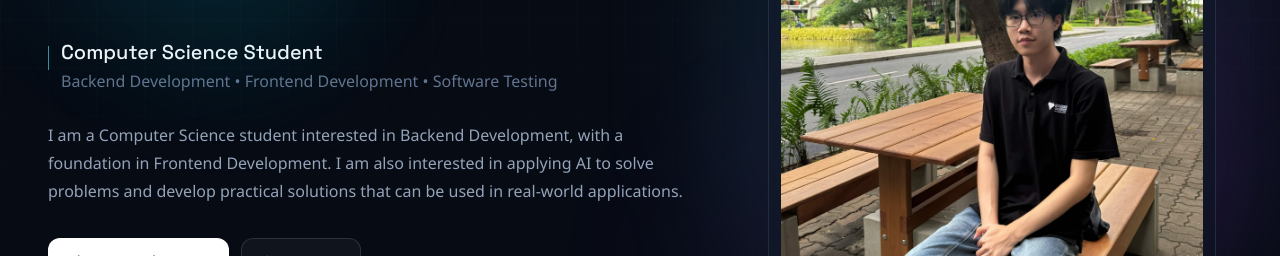
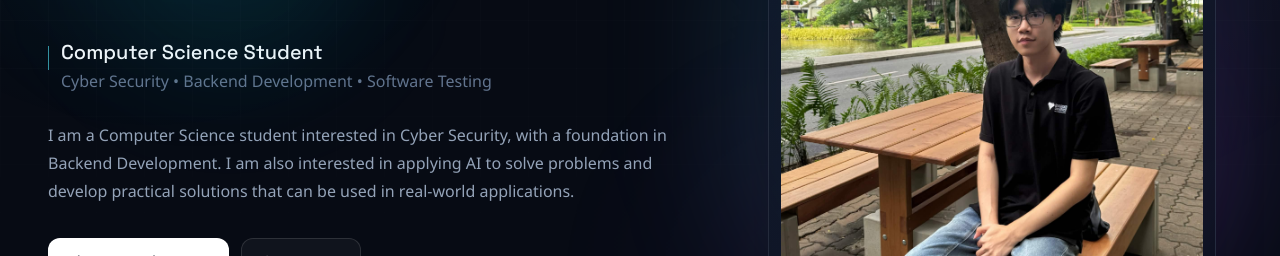
Before and after one commit to Purin-Work/Portfolio, a Next.js app: page / in a window 1280 px wide. Shown: the part 364-620 px from the top of the page. Built offline with nearby package versions, Linux system fonts and the light colour scheme; no server answers.

Commit message:
Update portfolio focus to cybersecurity

```diff
--- a/data/portfolio.ts
+++ b/data/portfolio.ts
@@ -16,12 +16,12 @@ export const portfolio: PortfolioData = {
     },
     greeting: { th: "สวัสดีครับ ผมชื่อ", en: "Hello, I’m" },
     roles: {
-      th: ["นักศึกษาวิทยาการคอมพิวเตอร์", "Backend Development", "Frontend Development", "Software Testing"],
-      en: ["Computer Science Student", "Backend Development", "Frontend Development", "Software Testing"],
+      th: ["นักศึกษาวิทยาการคอมพิวเตอร์", "Cyber Security", "Backend Development", "Software Testing"],
+      en: ["Computer Science Student", "Cyber Security", "Backend Development", "Software Testing"],
     },
     introduction: {
-      th: "ผมเป็นนักศึกษาวิทยาการคอมพิวเตอร์ที่สนใจด้าน Backend Development และมีพื้นฐานด้าน Frontend Development รวมถึงสนใจการประยุกต์ใช้ AI เพื่อช่วยแก้ไขปัญหาและพัฒนาโซลูชันที่สามารถนำไปใช้งานได้จริง",
-      en: "I am a Computer Science student interested in Backend Development, with a foundation in Frontend Development. I am also interested in applying AI to solve problems and develop practical solutions that can be used in real-world applications.",
+      th: "ผมเป็นนักศึกษาวิทยาการคอมพิวเตอร์ที่สนใจด้าน Cyber Security และมีพื้นฐานด้าน Backend Development รวมถึงสนใจการประยุกต์ใช้ AI เพื่อช่วยแก้ไขปัญหาและพัฒนาโซลูชันที่สามารถนำไปใช้งานได้จริง",
+      en: "I am a Computer Science student interested in Cyber Security, with a foundation in Backend Development. I am also interested in applying AI to solve problems and develop practical solutions that can be used in real-world applications.",
     },
     profileImage: "/images/profile.jpg?v=202607231219",
     education: { th: "ปริญญาตรี สาขาวิทยาการคอมพิวเตอร์", en: "Bachelor’s Degree in Computer Science" },
```
